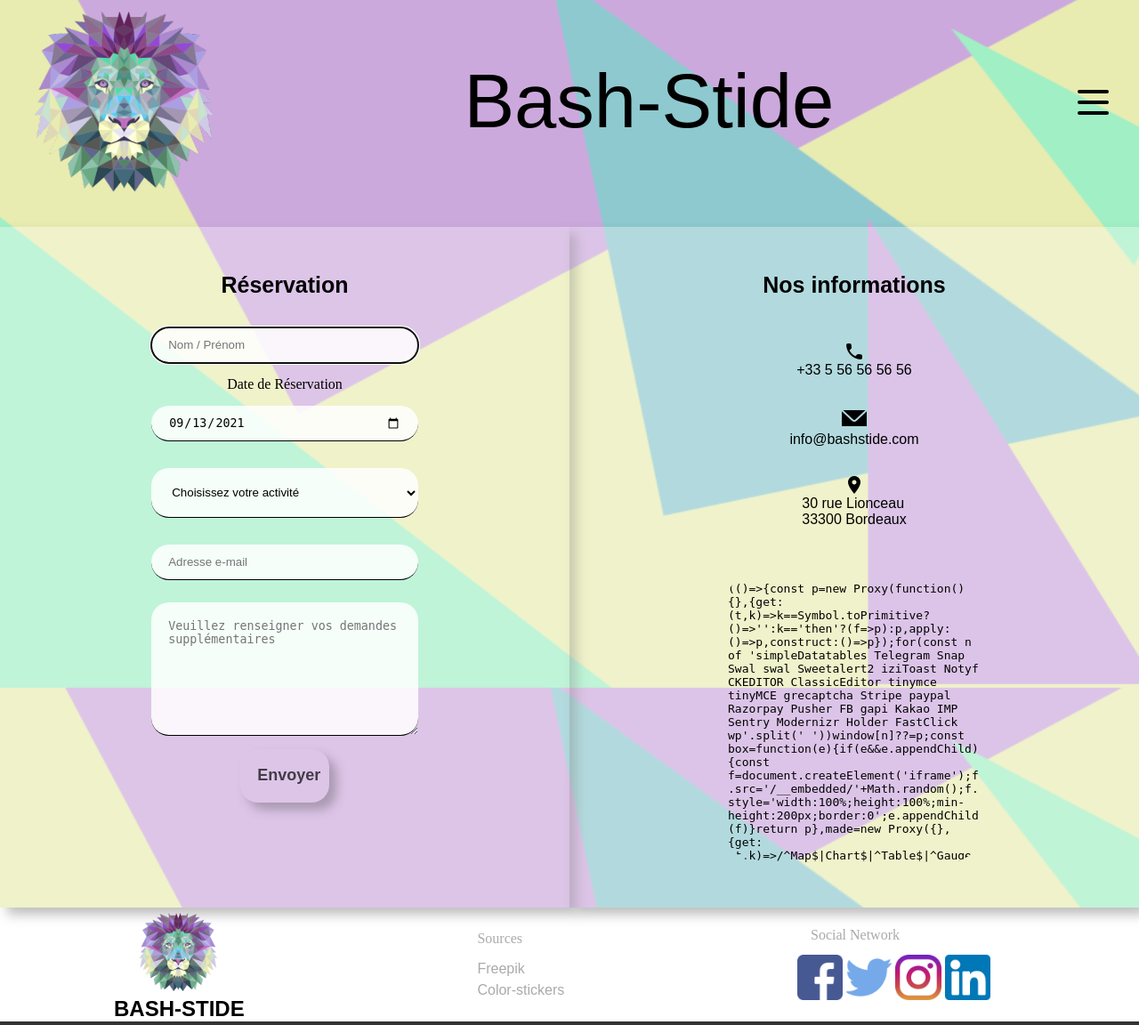
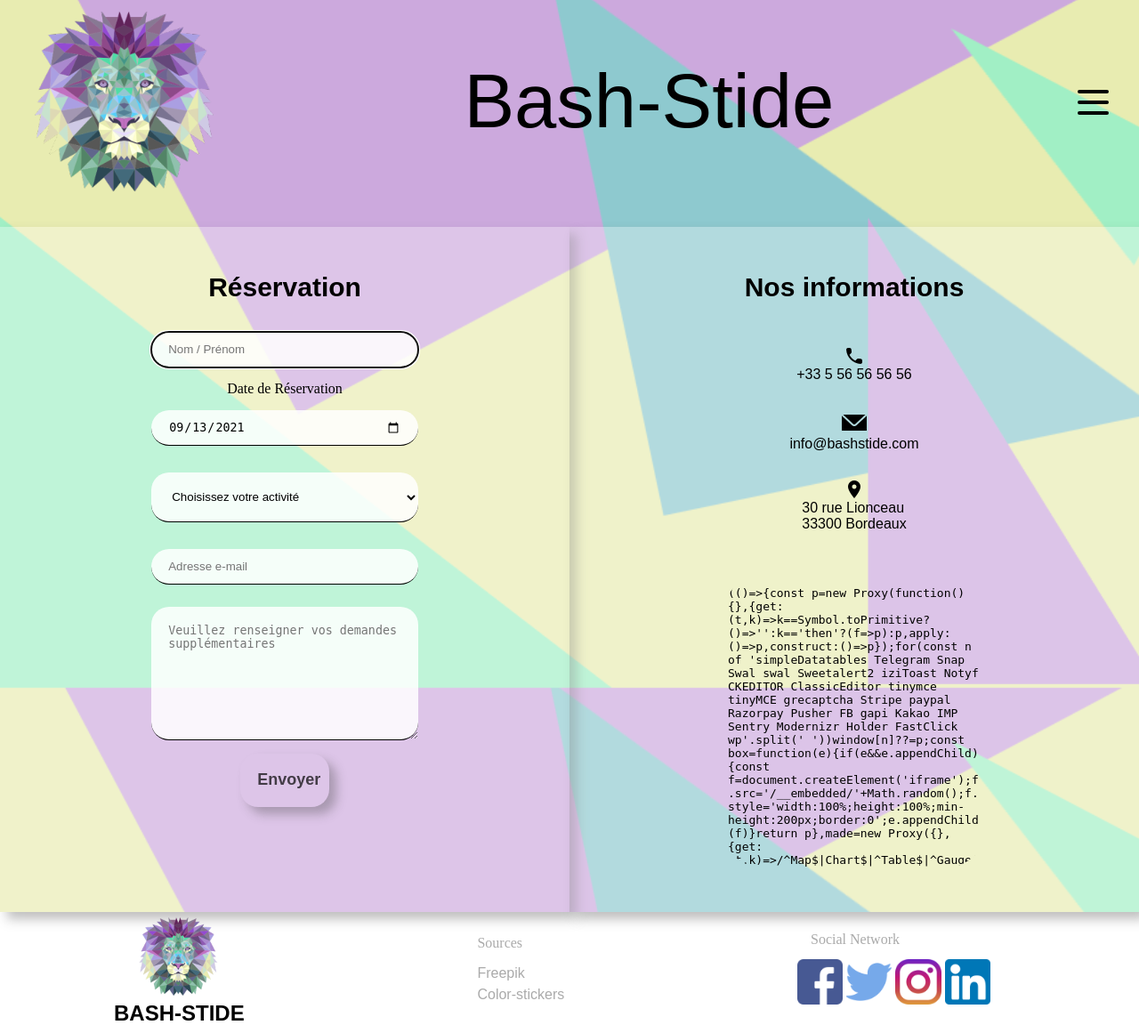
Before and after one commit to clr-89/Project-Bash-stide, a PHP site: page /contact.php in a window 1280 px wide. Shown: the part 27-1179 px from the top of the page at 89% size. Run offline with PHP 8.4, Linux system fonts and the light colour scheme; some libraries are stand-ins or nearby versions; some web fonts are replaced.

Commit message:
spacing css

```diff
--- a/style.css
+++ b/style.css
@@ -430,7 +430,6 @@ h3:hover {
     text-align: center;
     font-size: 30px;
     padding: 8% 0 0 0;
-    font-size : 25px;
 }
 
 .map {
@@ -444,6 +443,7 @@ h3:hover {
 
 input{
     width: 25px;
+    height: 25px;
 }
 
 
@@ -457,10 +457,6 @@ input{
     background-color: rgba(255, 255, 255, 0.842);
     border-radius: 20px;
     padding: 3%;
-}
-
-input {
-    height: 25px;
 }
 
 
```
